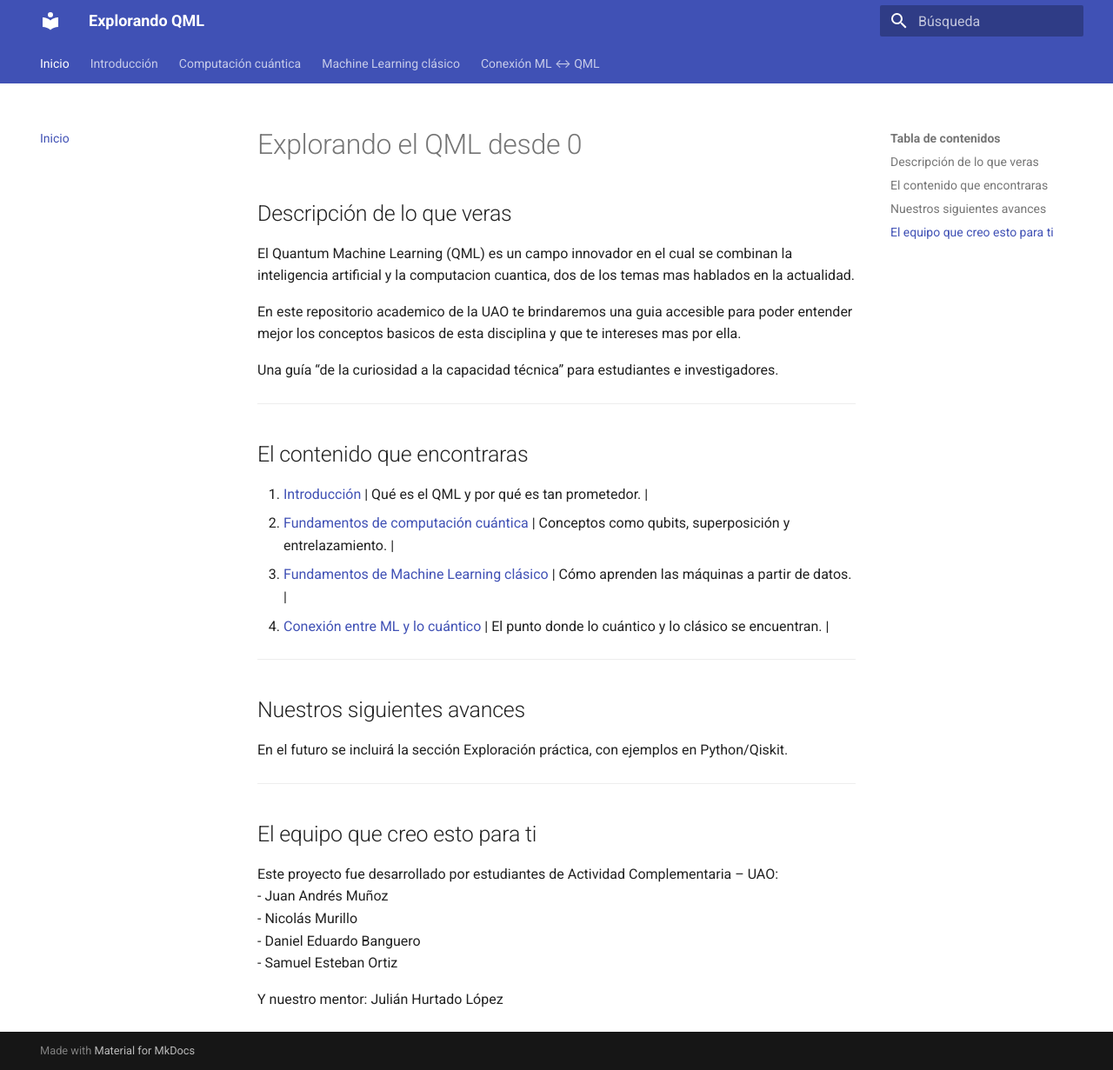
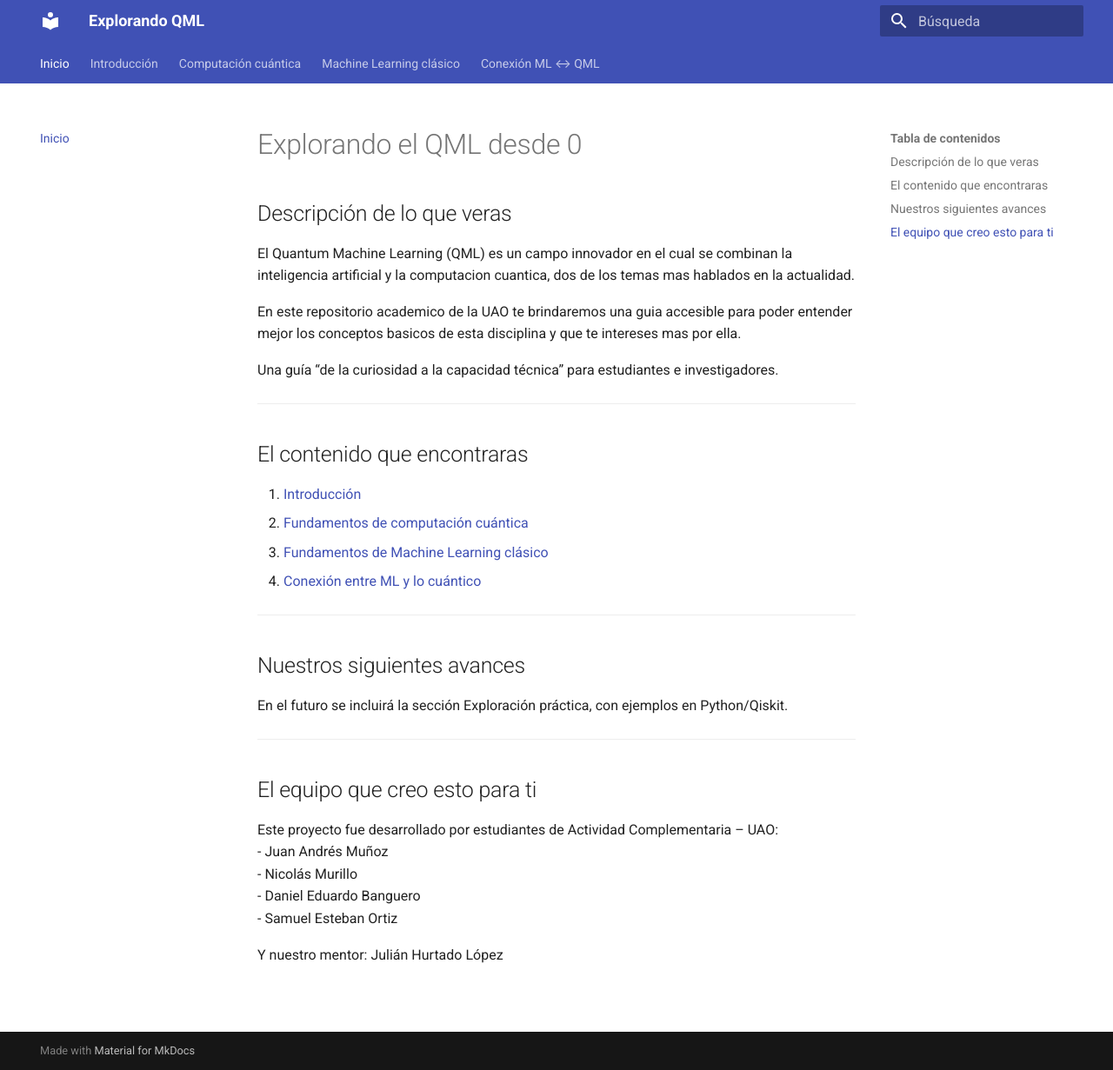
Before and after one commit to jameusk1028/Explorando-el-QML-desde-0, an MkDocs documentation site: the page built from docs/index.md, in a window 1280 px wide and 1231 px high. Shown: the whole window at 87% size. Built offline with MkDocs 1.6.1 and Material for MkDocs 9.7.7, drawn with Linux system fonts in a browser that asks for light colours.

Commit message:
Update index.md

```diff
--- a/docs/index.md
+++ b/docs/index.md
@@ -11,10 +11,10 @@ Una guía “de la curiosidad a la capacidad técnica” para estudiantes e inve
 ---
 
 ## El contenido que encontraras
-1. [Introducción](./introduccion.md) | Qué es el QML y por qué es tan prometedor. |
-2. [Fundamentos de computación cuántica](./Fundamentos_de_computacion_cuantica.md) | Conceptos como qubits, superposición y entrelazamiento. |
-3. [Fundamentos de Machine Learning clásico](./machine_Learning.md) | Cómo aprenden las máquinas a partir de datos. |
-4. [Conexión entre ML y lo cuántico](./Conexion_entre_ML_y_computacion_cuantica.md) | El punto donde lo cuántico y lo clásico se encuentran. |
+1. [Introducción](./introduccion.md)
+2. [Fundamentos de computación cuántica](./Fundamentos_de_computacion_cuantica.md)
+3. [Fundamentos de Machine Learning clásico](./machine_Learning.md)
+4. [Conexión entre ML y lo cuántico](./Conexion_entre_ML_y_computacion_cuantica.md)
 
 ---
 
```
